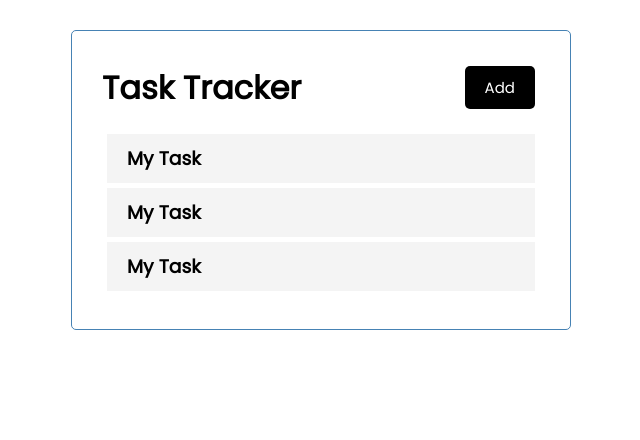
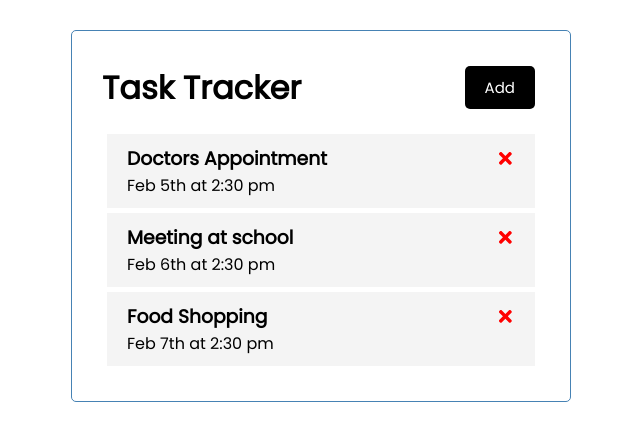
Before and after one commit to AbidAlWassie/React-Task-Tracker, a React (Create React App) app: page / in a window 1280 px wide. Shown: the top 440 px of the page, without its empty margins (319-959 px from the left). Built offline with nearby package versions, Linux system fonts and the light colour scheme.

Commit message:
updated project

```diff
--- a/package.json
+++ b/package.json
@@ -8,6 +8,7 @@
     "@testing-library/user-event": "^12.6.3",
     "react": "^17.0.1",
     "react-dom": "^17.0.1",
+    "react-icons": "^4.2.0",
     "react-scripts": "4.0.2",
     "web-vitals": "^1.1.0"
   },
--- a/src/App.js
+++ b/src/App.js
@@ -25,10 +25,16 @@
       },
     ]
   )
+
+  // Delete a Task
+  const deleteTask = (id) => {
+    console.log("delete", id)
+  }
+
   return (
     <div className="container">
       <Header />
-      <Tasks tasks={tasks} />
+      <Tasks tasks={tasks} onDelete={deleteTask} />
     </div>
   )
 }
--- a/src/components/Button.js
+++ b/src/components/Button.js
@@ -1,6 +1,6 @@
 import PropTypes from "prop-types";
 
-const Button = ( { color, text, btnClick} ) => {
+const Button = ({color, text, btnClick}) => {
 
 
   return (
--- a/src/components/Task.js
+++ b/src/components/Task.js
@@ -1,7 +1,10 @@
-const Task = () => {
+import { FaTimes } from "react-icons/fa"
+
+const Task = ({task, onDelete}) => {
   return (
     <div className="task">
-      <h3>My Task</h3>
+      <h3>{task.text} <FaTimes style={{color: "red", cursor: "pointer"}} onClick={() => onDelete(task.id)} /></h3>
+      <p>{task.day}</p>
     </div>
   )
 }
--- a/src/components/Tasks.js
+++ b/src/components/Tasks.js
@@ -1,9 +1,9 @@
 import Task from "./Task";
-const Tasks = ({ tasks }) => {
+const Tasks = ({tasks, onDelete}) => {
   return (
     <>
       {tasks.map((task) => (
-        <Task key={task.id} task={task} />
+        <Task key={task.id} task={task} onDelete={onDelete} />
       ))}
     </>
   )
--- a/src/index.css
+++ b/src/index.css
@@ -58,7 +58,7 @@
   background: #f4f4f4;
   margin: 5px;
   padding: 10px 20px;
-  cursor: pointer;
+  /*cursor: pointer;*/
 }
 
 .task.reminder {
```
Also changed, not shown: 1 other file (tests, documents, lock files or other folders).
